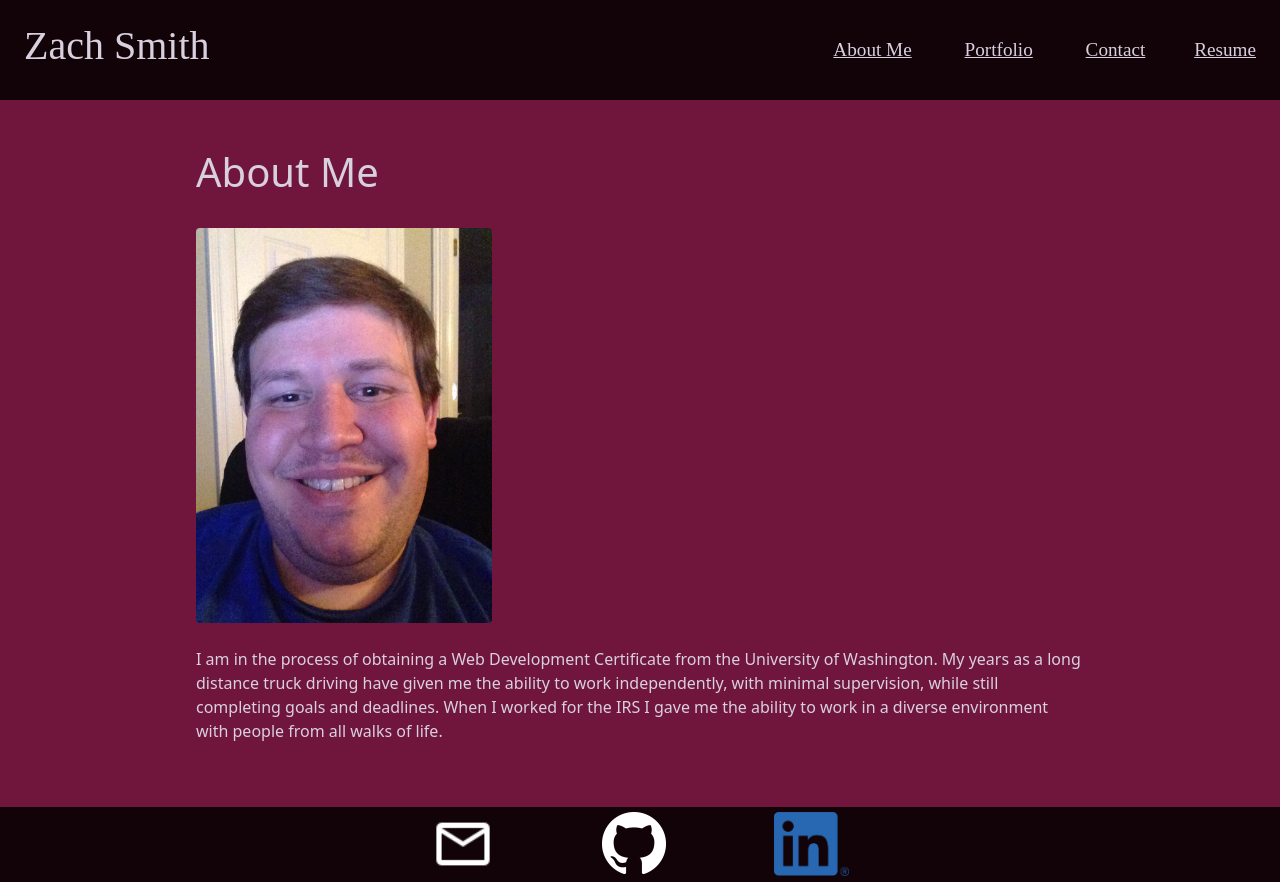
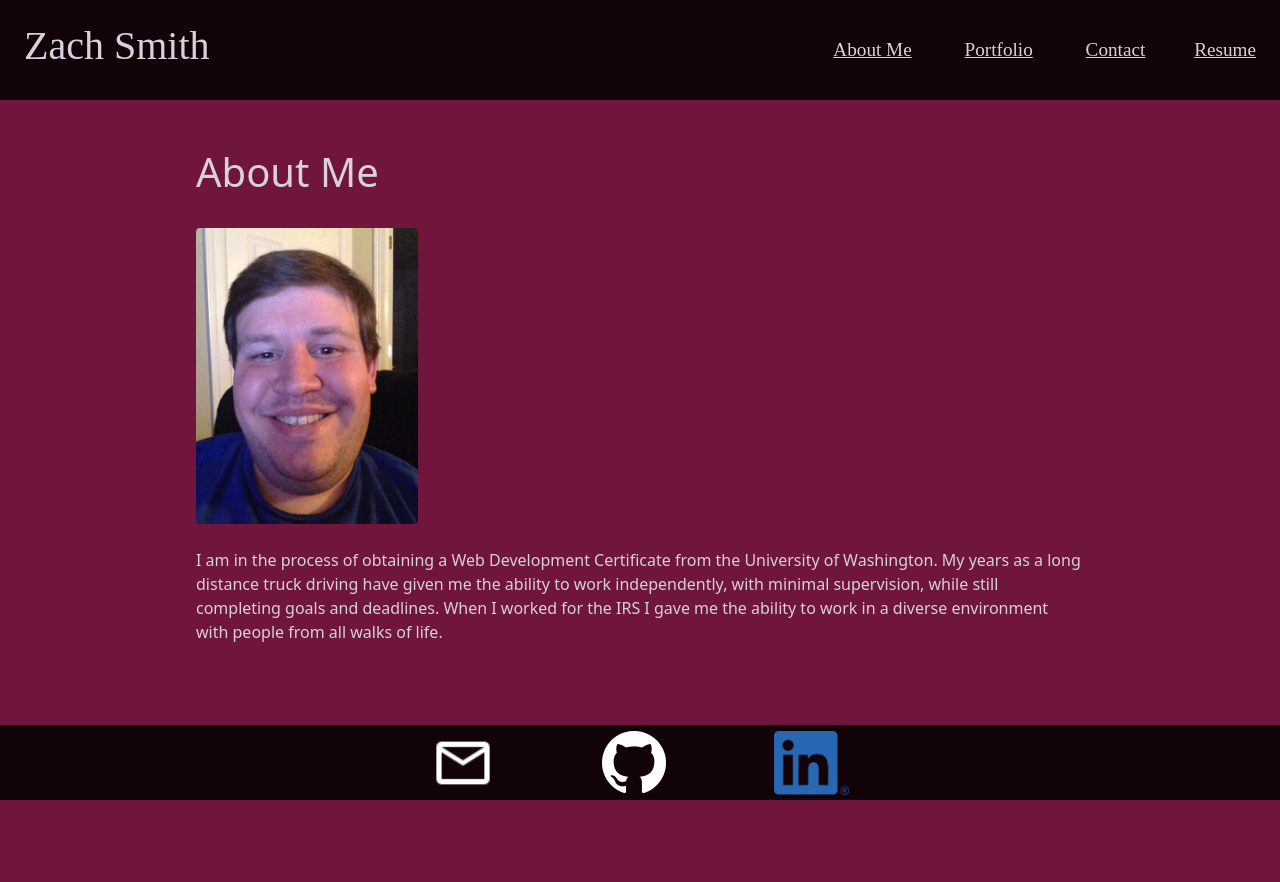
Before and after one commit to Lemelisk27/react-portfolio, a React (Create React App) app: page / in a window 1280 px wide. After the commit the page ends 800 px from the top, so only its background shows below. Built offline with nearby package versions, Linux system fonts and the light colour scheme.

Commit message:
updated formating

```diff
--- a/public/index.html
+++ b/public/index.html
@@ -11,7 +11,7 @@
     <link rel="stylesheet" href="./style/style.css">
     <title>Zach Smith's Portfolio</title>
   </head>
-  <body>
+  <body class="zs-body">
     <div id="root"></div>
   </body>
 </html>
--- a/public/style/style.css
+++ b/public/style/style.css
@@ -17,6 +17,10 @@
     --lighter: #120309;
     --text: #D9D0DE;
     --hover: #235789
+}
+
+.zs-body {
+    background: var(--dark);
 }
 
 .zs-nav {
@@ -48,8 +52,6 @@
     background: var(--dark)
 }
 
-.zs-body {
-    background: var(--dark);
+.zs-home {
     color: var(--text);
-    min-height: 85vh;
 }
--- a/src/components/Footer.js
+++ b/src/components/Footer.js
@@ -8,7 +8,7 @@ const styles = {
 
 function Footer () {
     return (
-        <div className="zs-foot d-flex flex-row col-12" id="contact">
+        <div className="zs-foot d-flex flex-row col-12 fixed-bottom" id="contact">
         <div className="d-flex flex-row justify-content-between col-4 mx-auto align-items-center">
             <a href="mailto:Lemelisk27@gmail.com" className="p-1 rounded">
                 <img src="images/outline_email_white_24dp.png" alt="Email" style={styles.img}></img>
--- a/src/components/Home.js
+++ b/src/components/Home.js
@@ -2,10 +2,10 @@ import React from "react";
 
 function Home () {
     return (
-        <div className="zs-body d-flex flex-column col-12 p-5">
-        <div className="col-9 mx-auto">
+        <div className="zs-home d-flex flex-column col-12 p-5">
+        <div className="col-9 mx-auto mb-5">
             <h1>About Me</h1>
-            <img src="images/016.JPG" class="col-4 my-4 rounded" alt="My Pic"/>
+            <img src="images/016.JPG" class="col-3 my-4 rounded" alt="My Pic"/>
             <p>I am in the process of obtaining a Web Development Certificate from the University of Washington. My years as a long distance truck driving have given me the ability to work independently, with minimal supervision, while still completing goals and deadlines. When I worked for the IRS I gave me the ability to work in a diverse environment with people from all walks of life.</p>
         </div>
     </div>
```
